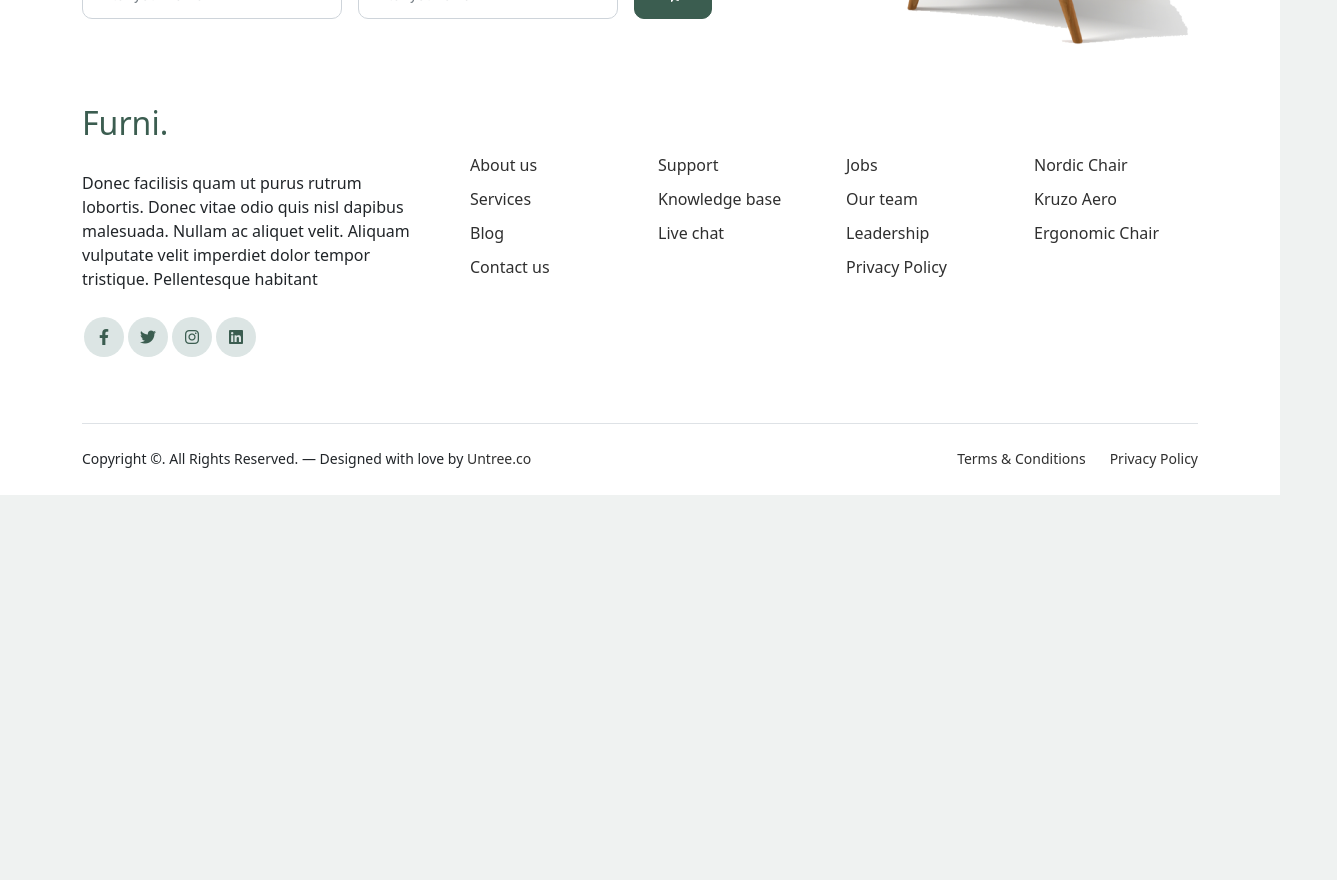
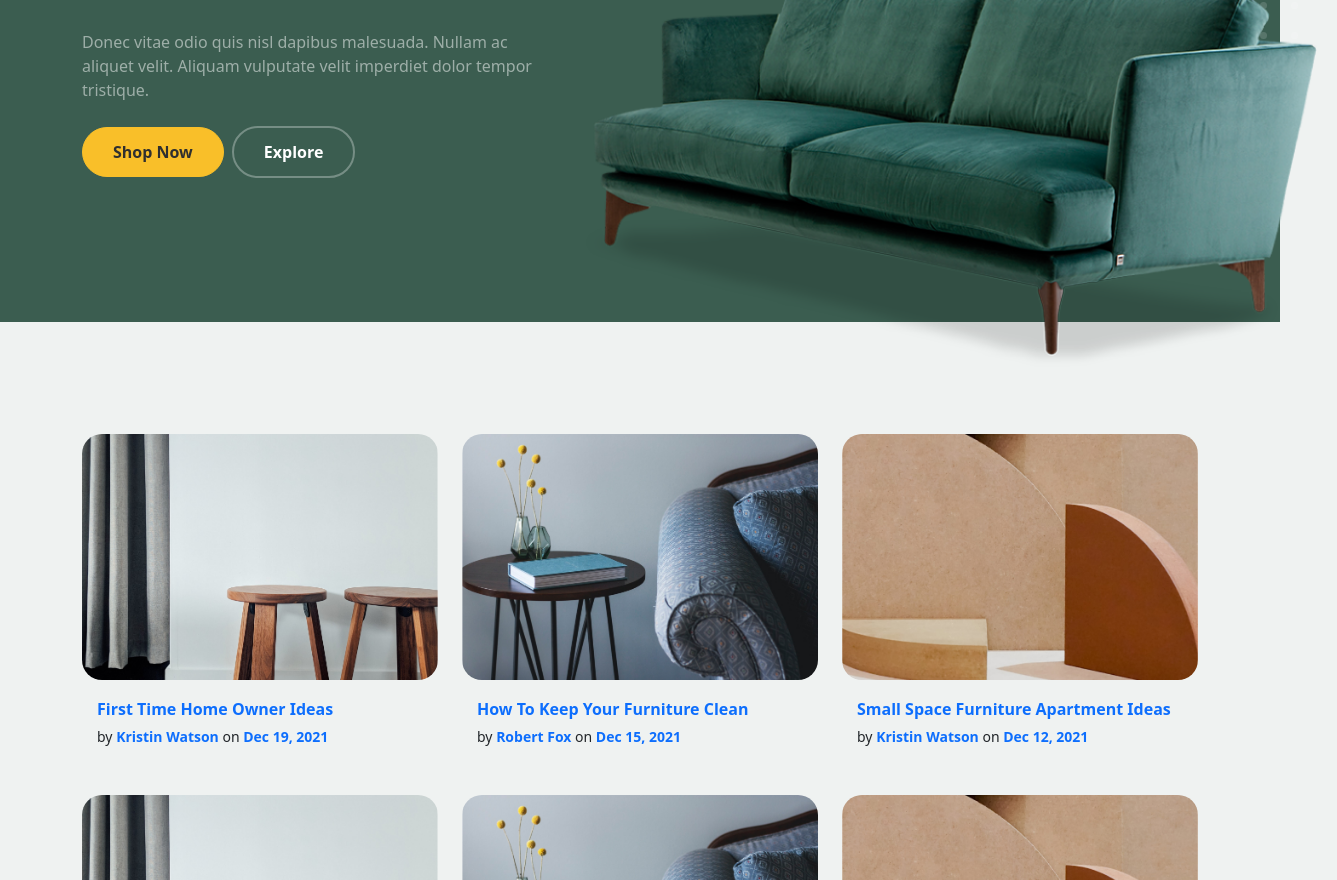
Before and after one commit to Developer-Kabir/FurniMart, a React (Create React App) app: page /blog in a window 1280 px wide. Shown: the part 220-1100 px from the top of the page, 1337 px wide, since content can reach past the window. Before the commit the page ends 800 px from the top, so only its background shows below. Built offline with nearby package versions, Linux system fonts and the light colour scheme.

Commit message:
blog page added

```diff
--- a/src/App.js
+++ b/src/App.js
@@ -1,7 +1,9 @@
 import { Route, Routes } from 'react-router-dom';
 import './App.css';
 import About from './Components/Pages/About/About';
+import Blog from './Components/Pages/Blog/Blog';
 import Contact from './Components/Pages/Contact/Contact';
+import Home from './Components/Pages/Home/Home';
 import Service from './Components/Pages/Service/Service';
 import Shop from './Components/Pages/Shop/Shop';
 import Footer from './Components/Shared/Footer';
@@ -12,10 +14,12 @@ function App() {
     <div>
      <Header></Header>
      <Routes>
+      <Route path='/' element={<Home></Home>}></Route>
       <Route path='/about' element={<About></About>}></Route>
       <Route path='/service' element={<Service></Service>}></Route>
       <Route path='/shop' element={<Shop></Shop>}></Route>
       <Route path='/contact' element={<Contact></Contact>}></Route>
+      <Route path='/blog' element={<Blog></Blog>}></Route>
      </Routes>
      <Footer></Footer>
     </div>
--- /dev/null
+++ b/src/Components/Pages/Blog/Blog.js
@@ -0,0 +1,14 @@
+import React from 'react';
+import BlogBanner from './BlogBanner';
+import Blogs from './Blogs';
+
+const Blog = () => {
+    return (
+        <div>
+            <BlogBanner></BlogBanner>
+            <Blogs></Blogs>
+        </div>
+    );
+};
+
+export default Blog;
--- /dev/null
+++ b/src/Components/Pages/Blog/BlogBanner.js
@@ -0,0 +1,28 @@
+import React from 'react';
+
+const BlogBanner = () => {
+    return (
+        <div>
+            	<div class="hero">
+				<div class="container">
+					<div class="row justify-content-between">
+						<div class="col-lg-5">
+							<div class="intro-excerpt">
+								<h1>Blog</h1>
+								<p class="mb-4">Donec vitae odio quis nisl dapibus malesuada. Nullam ac aliquet velit. Aliquam vulputate velit imperdiet dolor tempor tristique.</p>
+								<p><a href="" class="btn btn-secondary me-2">Shop Now</a><a href="#" class="btn btn-white-outline">Explore</a></p>
+							</div>
+						</div>
+						<div class="col-lg-7">
+							<div class="hero-img-wrap">
+								<img src="Assets/images/couch.png" class="img-fluid"/>
+							</div>
+						</div>
+					</div>
+				</div>
+			</div>
+        </div>
+    );
+};
+
+export default BlogBanner;
--- /dev/null
+++ b/src/Components/Pages/Blog/Blogs.js
@@ -0,0 +1,126 @@
+import React from 'react';
+
+const Blogs = () => {
+    return (
+        <div>
+            <div class="blog-section">
+			<div class="container">
+
+				<div class="row">
+
+					<div class="col-12 col-sm-6 col-md-4 mb-5">
+						<div class="post-entry">
+							<a href="#" class="post-thumbnail"><img src="Assets/images/post-1.jpg" alt="Image" class="img-fluid"/></a>
+							<div class="post-content-entry">
+								<h3><a href="#">First Time Home Owner Ideas</a></h3>
+								<div class="meta">
+									<span>by <a href="#">Kristin Watson</a></span> <span>on <a href="#">Dec 19, 2021</a></span>
+								</div>
+							</div>
+						</div>
+					</div>
+
+					<div class="col-12 col-sm-6 col-md-4 mb-5">
+						<div class="post-entry">
+							<a href="#" class="post-thumbnail"><img src="Assets/images/post-2.jpg" alt="Image" class="img-fluid"/></a>
+							<div class="post-content-entry">
+								<h3><a href="#">How To Keep Your Furniture Clean</a></h3>
+								<div class="meta">
+									<span>by <a href="#">Robert Fox</a></span> <span>on <a href="#">Dec 15, 2021</a></span>
+								</div>
+							</div>
+						</div>
+					</div>
+
+					<div class="col-12 col-sm-6 col-md-4 mb-5">
+						<div class="post-entry">
+							<a href="#" class="post-thumbnail"><img src="Assets/images/post-3.jpg" alt="Image" class="img-fluid"/></a>
+							<div class="post-content-entry">
+								<h3><a href="#">Small Space Furniture Apartment Ideas</a></h3>
+								<div class="meta">
+									<span>by <a href="#">Kristin Watson</a></span> <span>on <a href="#">Dec 12, 2021</a></span>
+								</div>
+							</div>
+						</div>
+					</div>
+
+					<div class="col-12 col-sm-6 col-md-4 mb-5">
+						<div class="post-entry">
+							<a href="#" class="post-thumbnail"><img src="Assets/images/post-1.jpg" alt="Image" class="img-fluid"/></a>
+							<div class="post-content-entry">
+								<h3><a href="#">First Time Home Owner Ideas</a></h3>
+								<div class="meta">
+									<span>by <a href="#">Kristin Watson</a></span> <span>on <a href="#">Dec 19, 2021</a></span>
+								</div>
+							</div>
+						</div>
+					</div>
+
+					<div class="col-12 col-sm-6 col-md-4 mb-5">
+						<div class="post-entry">
+							<a href="#" class="post-thumbnail"><img src="Assets/images/post-2.jpg" alt="Image" class="img-fluid"/></a>
+							<div class="post-content-entry">
+								<h3><a href="#">How To Keep Your Furniture Clean</a></h3>
+								<div class="meta">
+									<span>by <a href="#">Robert Fox</a></span> <span>on <a href="#">Dec 15, 2021</a></span>
+								</div>
+							</div>
+						</div>
+					</div>
+
+					<div class="col-12 col-sm-6 col-md-4 mb-5">
+						<div class="post-entry">
+							<a href="#" class="post-thumbnail"><img src="Assets/images/post-3.jpg" alt="Image" class="img-fluid"/></a>
+							<div class="post-content-entry">
+								<h3><a href="#">Small Space Furniture Apartment Ideas</a></h3>
+								<div class="meta">
+									<span>by <a href="#">Kristin Watson</a></span> <span>on <a href="#">Dec 12, 2021</a></span>
+								</div>
+							</div>
+						</div>
+					</div>
+
+					<div class="col-12 col-sm-6 col-md-4 mb-5">
+						<div class="post-entry">
+							<a href="#" class="post-thumbnail"><img src="Assets/images/post-1.jpg" alt="Image" class="img-fluid"/></a>
+							<div class="post-content-entry">
+								<h3><a href="#">First Time Home Owner Ideas</a></h3>
+								<div class="meta">
+									<span>by <a href="#">Kristin Watson</a></span> <span>on <a href="#">Dec 19, 2021</a></span>
+								</div>
+							</div>
+						</div>
+					</div>
+
+					<div class="col-12 col-sm-6 col-md-4 mb-5">
+						<div class="post-entry">
+							<a href="#" class="post-thumbnail"><img src="Assets/images/post-2.jpg" alt="Image" class="img-fluid"/></a>
+							<div class="post-content-entry">
+								<h3><a href="#">How To Keep Your Furniture Clean</a></h3>
+								<div class="meta">
+									<span>by <a href="#">Robert Fox</a></span> <span>on <a href="#">Dec 15, 2021</a></span>
+								</div>
+							</div>
+						</div>
+					</div>
+
+					<div class="col-12 col-sm-6 col-md-4 mb-5">
+						<div class="post-entry">
+							<a href="#" class="post-thumbnail"><img src="Assets/images/post-3.jpg" alt="Image" class="img-fluid"/></a>
+							<div class="post-content-entry">
+								<h3><a href="#">Small Space Furniture Apartment Ideas</a></h3>
+								<div class="meta">
+									<span>by <a href="#">Kristin Watson</a></span> <span>on <a href="#">Dec 12, 2021</a></span>
+								</div>
+							</div>
+						</div>
+					</div>
+
+				</div>
+			</div>
+		</div>
+        </div>
+    );
+};
+
+export default Blogs;
--- /dev/null
+++ b/src/Components/Pages/Home/Home.js
@@ -0,0 +1,11 @@
+import React from 'react';
+
+const Home = () => {
+    return (
+        <div>
+
+        </div>
+    );
+};
+
+export default Home;
--- a/src/Components/Shared/Header.js
+++ b/src/Components/Shared/Header.js
@@ -15,13 +15,13 @@ const Header = () => {
 
     <div class="collapse navbar-collapse" id="navbarsFurni">
         <ul class="custom-navbar-nav navbar-nav ms-auto mb-2 mb-md-0">
-            <li class="nav-item active">
-                <a class="nav-link" href="index.html">Home</a>
+            <li class="nav-item">
+                <Link class="nav-link" to="/">Home</Link>
             </li>
             <li><Link class="nav-link" to="/shop">Shop</Link></li>
             <li><Link class="nav-link" to="/about">About us</Link></li>
             <li><Link class="nav-link" to="/service">Services</Link></li>
-            <li><a class="nav-link" href="blog.html">Blog</a></li>
+            <li><Link class="nav-link" to="/blog">Blog</Link></li>
             <li><Link class="nav-link" to="/contact">Contact us</Link></li>
         </ul>
 
```
